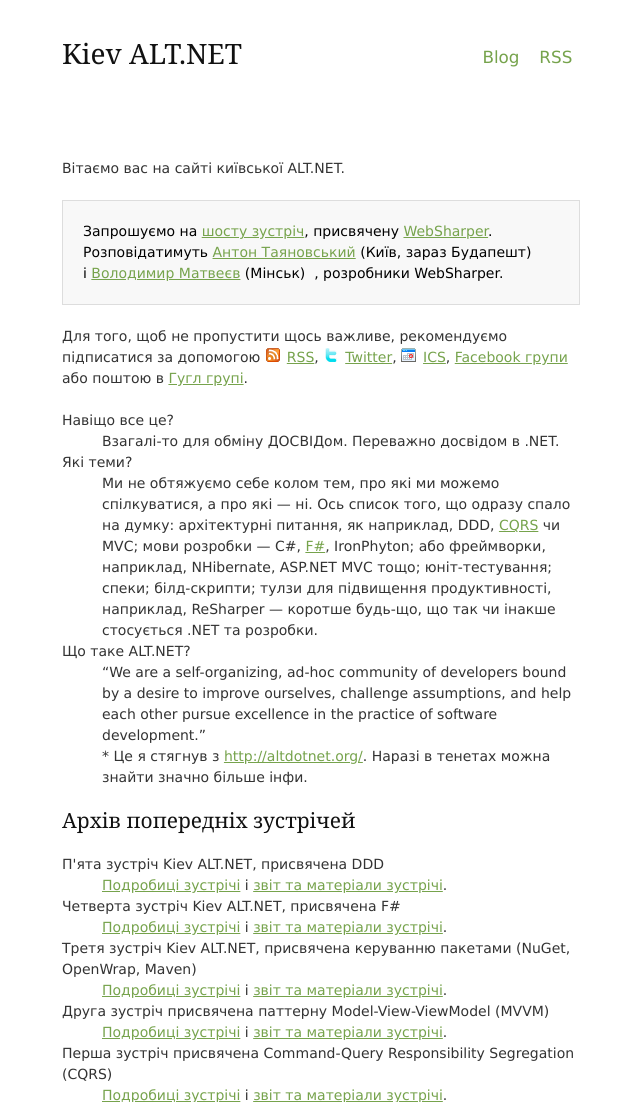
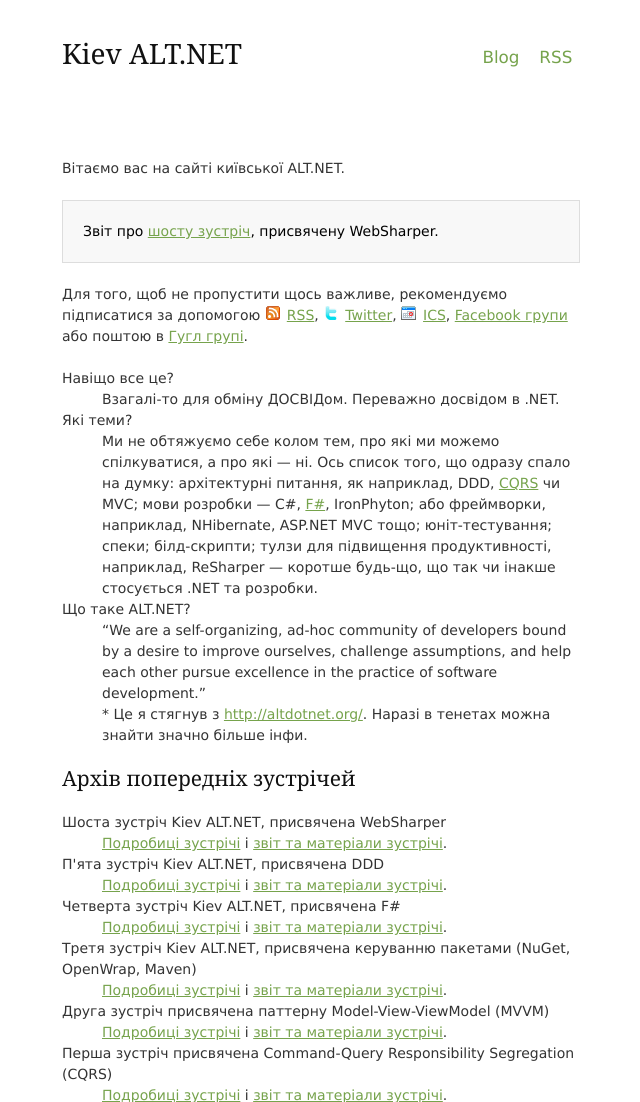
Before and after one commit to kievaltnet/kievaltnet, an ASP.NET MVC app: page / in a window 1280 px wide. Shown: the part 17-1119 px from the top of the page, without its empty margins (319-959 px from the left). Run offline with ASP.NET Core 8 and stand-ins for ASP.NET MVC 5, Linux system fonts and the light colour scheme; the project's own start-up code is not run, and a stand-in starts its controllers and pages; some libraries are stand-ins or nearby versions.

Commit message:
Home page updated to reflect websharper event

```diff
--- a/src/WebSite/Views/Home/Index.cshtml
+++ b/src/WebSite/Views/Home/Index.cshtml
@@ -51,8 +51,7 @@
 	  Вітаємо вас на сайті київської ALT.NET.
 	 </p>
 	 <p class="importanant-info">
-      Запрошуємо на <a href="http://blog.kievalt.net/post/3311287064/websharper-event" >шосту зустріч</a>, присвячену <a href="http://websharper.com/">WebSharper</a>.
-	  Розповідатимуть <a href="http://t0yv0.blogspot.com/">Антон Таяновський</a>&nbsp;(Київ, зараз Будапешт) і&nbsp;<a href="http://v2matveev.blogspot.com/">Володимир Матвеєв</a> (Мінськ) &nbsp;, розробники WebSharper.
+      Звіт про <a href="http://blog.kievalt.net/post/3583105618/report-websharper-event" >шосту зустріч</a>, присвячену WebSharper.
 	 </p>
 	 <p> Для того, щоб не пропустити щось важливе, рекомендуємо підписатися
 	   за допомогою <a href="http://feeds.feedburner.com/kievaltnet" rel="alternate" type="application/rss+xml" class="rss" >RSS</a>,
@@ -83,6 +82,10 @@
 
     <h2>Архів попередніх зустрічей</h2>
     <dl>
+		<dt>Шоста зустріч Kiev ALT.NET, присвячена WebSharper</dt>
+        <dd>
+	        <a href="http://blog.kievalt.net/post/3311287064/websharper-event">Подробиці зустрічі</a> і <a href="http://blog.kievalt.net/post/3583105618/report-websharper-event" >звіт та матеріали зустрічі</a>.
+        </dd>
 		<dt>П'ята зустріч Kiev ALT.NET, присвячена DDD</dt>
         <dd>
 	        <a href="http://blog.kievalt.net/post/2958517151/ddd-event">Подробиці зустрічі</a> і <a href="http://blog.kievalt.net/post/3249872296/report-ddd-event" >звіт та матеріали зустрічі</a>.
```
